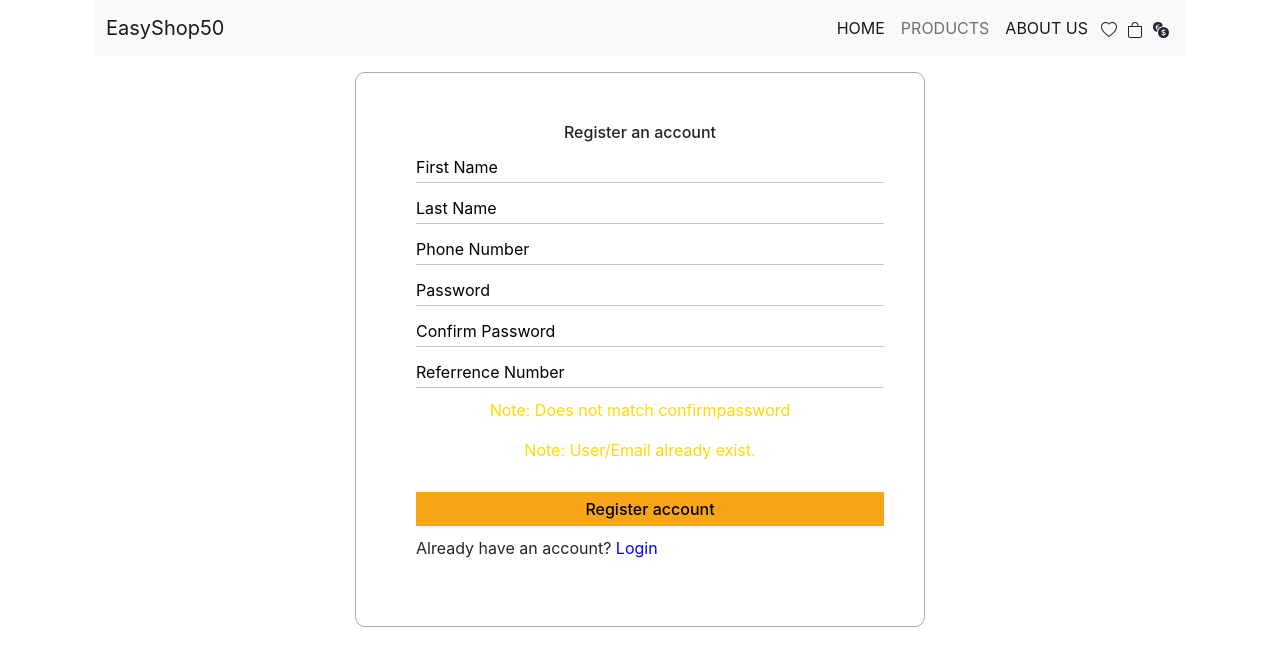
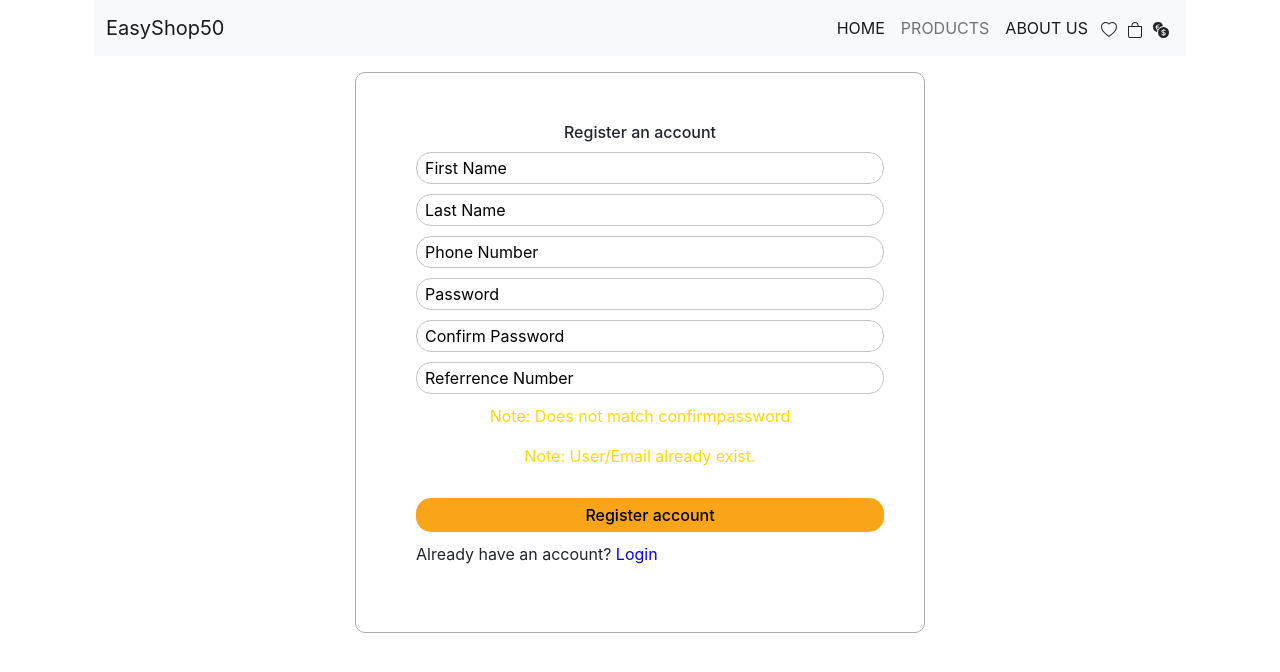
Before and after one commit to SaimonPranta/easy-shop-front-end, a React (Create React App) app: page /registration in a window 1280 px wide. Shown: the top 672 px of the page. Built offline with nearby package versions, Linux system fonts and the light colour scheme.

Commit message:
daily update

```diff
--- /dev/null
+++ b/src/Functions/inputHandler.js
@@ -0,0 +1,9 @@
+const inputHandler = (e, state, setState) => {
+    const currentUserInfo = { ...state }
+    const name = e.target.name
+    const value = e.target.value
+    currentUserInfo[name] = value
+    setState(currentUserInfo)
+};
+
+export default inputHandler;
--- a/src/componants/Dashboard/Pages/UpdateProfile/UpdateProfile.js
+++ b/src/componants/Dashboard/Pages/UpdateProfile/UpdateProfile.js
@@ -1,6 +1,16 @@
-import React from 'react';
+import React, { useState } from 'react';
+import inputHandler from '../../../../Functions/inputHandler';
 
 const UpdateProfile = () => {
+    const [currentUser, setCurrentUser] = useState({
+        firstName: "Mehadi",
+        lastName: "Hasan",
+        phoneNumber: "01833256305"
+    })
+    const handleUpdateInput = (e) => {
+        inputHandler(e, currentUser, setCurrentUser)
+    }
+
     return (
         <div className='text-white'>
             <div className='balance-transfer-section m-auto'>
@@ -9,15 +19,15 @@ const UpdateProfile = () => {
                     <from>
                         <div>
                             <label>First Name</label>
-                            <input type="text" value='Mehadi' />
+                            <input type="text" name='firstName' value={currentUser.firstName} onChange={handleUpdateInput} />
                         </div>
                         <div>
                             <label>Last Name</label>
-                            <input type="text" value='Hasan' />
+                            <input value={currentUser.lastName} type='text' name='lastName' onChange={handleUpdateInput} />
                         </div>
                         <div>
                             <label>Phone Number</label>
-                            <input type="text" value='01833256305' />
+                            <input value={currentUser.phoneNumber} type='text' name='phoneNumber' onChange={handleUpdateInput} />
                         </div>
 
                         <div>
--- a/src/componants/Registration/Registration.css
+++ b/src/componants/Registration/Registration.css
@@ -12,10 +12,12 @@
     display: block;
     margin: 10px;
     width: 100%;
-    padding: 3px 0;
+    padding: 3px 8px;
     border:none;
     color: #000;
-    border-bottom: 1.7px solid #C5C5C5;
+    /* border-bottom: 1.7px solid #C5C5C5; */
+    border: 1.7px solid #C5C5C5;
+    border-radius: 15px;
     outline: yellow;
 }
 .authentication form input[type=checkbox]{
@@ -28,7 +30,7 @@
 }
 .authentication form input:focus{
     border:none;
-    border-bottom:  2px solid #F9A51A;
+    border:  2px solid #F9A51A;
     color: #000;
 }
 .authentication form input[type="submit"]{
--- a/src/componants/Registration/Registration.js
+++ b/src/componants/Registration/Registration.js
@@ -1,23 +1,48 @@
-import React from 'react';
+import React, { useState } from 'react';
 import './Registration.css';
 import Header from '../Header/Header';
 import { Link } from 'react-router-dom';
+import inputHandler from '../../Functions/inputHandler';
 
 const Registation = () => {
+    const [inputUser, setInputUser] = useState({});
+    const [condition, setCondition] = useState({});
+
+    const fromInputHandler = (e) => {
+        inputHandler(e, inputUser, setInputUser)
+    }
+    const handleFromSubmit = (e) => {
+        e.preventDefault()
+
+        if (inputUser.firstName && inputUser.lastName && inputUser.phoneNumber && inputUser.phoneNumber && inputUser.referNumber) {
+            if (inputUser.password === inputUser.confirmPassword) {
+                fetch('http://localhost:8000/user', {
+                    method : "POST",
+                    body: JSON.stringify(inputUser),
+                    headers: {
+                        'content-type': 'application/json; charset=UTF-8'
+                    }
+                })
+                .then( res => res.json() )
+                .then( data => console.log(data) )
+            }
+        }
+    }
+
     return (
         <div className='container'>
             <div>
                 <Header />
             </div>
             <section className='authentication m-auto'>
-                <form >
+                <form onSubmit={handleFromSubmit}>
                     <h6>Register an account</h6>
-                    <input type="text" placeholder="First Name" name="firstName" required autoComplete="off" />
-                    <input type="text" placeholder="Last Name" name="lastName" required autoComplete="off" />
-                    <input type="text" placeholder="Phone Number" name="phoineNumber" required autoComplete="off" />
-                    <input type="password" placeholder="Password" name="password" required autoComplete="off" />
-                    <input type="password" placeholder="Confirm Password" name="confirmPassword" required autoComplete="off" />
-                    <input type="text" placeholder="Referrence Number" name="referrenceNumber" required autoComplete="off" />
+                    <input type="text" placeholder="First Name" name="firstName" value={inputUser.firstName ? inputUser.firstName : ""} required autoComplete="off" onChange={fromInputHandler} />
+                    <input type="text" placeholder="Last Name" name="lastName" value={inputUser.lastName ? inputUser.lastName : ""} required autoComplete="off" onChange={fromInputHandler} />
+                    <input type="text" placeholder="Phone Number" name="phoneNumber" value={inputUser.phoneNumber ? inputUser.phoneNumber : ""} required autoComplete="off" onChange={fromInputHandler} />
+                    <input type="password" placeholder="Password" name="password" value={inputUser.password ? inputUser.password: ""} required autoComplete="off" onChange={fromInputHandler} />
+                    <input type="password" placeholder="Confirm Password" name="confirmPassword" value={inputUser.confirmPassword ? inputUser.confirmPassword : ""} required autoComplete="off" onChange={fromInputHandler} />
+                    <input type="text" placeholder="Referrence Number" name="referNumber" value={inputUser.referNumber ? inputUser.referNumber : ""} required autoComplete="off" onChange={fromInputHandler} />
                     <p className='warning'>Note: Does not match confirmpassword</p>
                     <p className='warning'>Note: User/Email already exist.</p>
                     <input type="submit" value="Register account" />
--- a/src/componants/TopHeader/TopHeader.js
+++ b/src/componants/TopHeader/TopHeader.js
@@ -14,8 +14,8 @@ const downArro = <svg xmlns="http://www.w3.org/2000/svg" width="16" height="16"
     <path d="M7.247 11.14 2.451 5.658C1.885 5.013 2.345 4 3.204 4h9.592a1 1 0 0 1 .753 1.659l-4.796 5.48a1 1 0 0 1-1.506 0z" />
 </svg>
 const loginIcon = <svg xmlns="http://www.w3.org/2000/svg" width="16" height="16" fill="currentColor" className="bi bi-box-arrow-in-right" viewBox="0 0 16 16">
-<path fill-rule="evenodd" d="M6 3.5a.5.5 0 0 1 .5-.5h8a.5.5 0 0 1 .5.5v9a.5.5 0 0 1-.5.5h-8a.5.5 0 0 1-.5-.5v-2a.5.5 0 0 0-1 0v2A1.5 1.5 0 0 0 6.5 14h8a1.5 1.5 0 0 0 1.5-1.5v-9A1.5 1.5 0 0 0 14.5 2h-8A1.5 1.5 0 0 0 5 3.5v2a.5.5 0 0 0 1 0v-2z"/>
-<path fill-rule="evenodd" d="M11.854 8.354a.5.5 0 0 0 0-.708l-3-3a.5.5 0 1 0-.708.708L10.293 7.5H1.5a.5.5 0 0 0 0 1h8.793l-2.147 2.146a.5.5 0 0 0 .708.708l3-3z"/>
+<path fillRule="evenodd" d="M6 3.5a.5.5 0 0 1 .5-.5h8a.5.5 0 0 1 .5.5v9a.5.5 0 0 1-.5.5h-8a.5.5 0 0 1-.5-.5v-2a.5.5 0 0 0-1 0v2A1.5 1.5 0 0 0 6.5 14h8a1.5 1.5 0 0 0 1.5-1.5v-9A1.5 1.5 0 0 0 14.5 2h-8A1.5 1.5 0 0 0 5 3.5v2a.5.5 0 0 0 1 0v-2z"/>
+<path fillRule="evenodd" d="M11.854 8.354a.5.5 0 0 0 0-.708l-3-3a.5.5 0 1 0-.708.708L10.293 7.5H1.5a.5.5 0 0 0 0 1h8.793l-2.147 2.146a.5.5 0 0 0 .708.708l3-3z"/>
 </svg>
 
 const TopHeader = () => {
```
